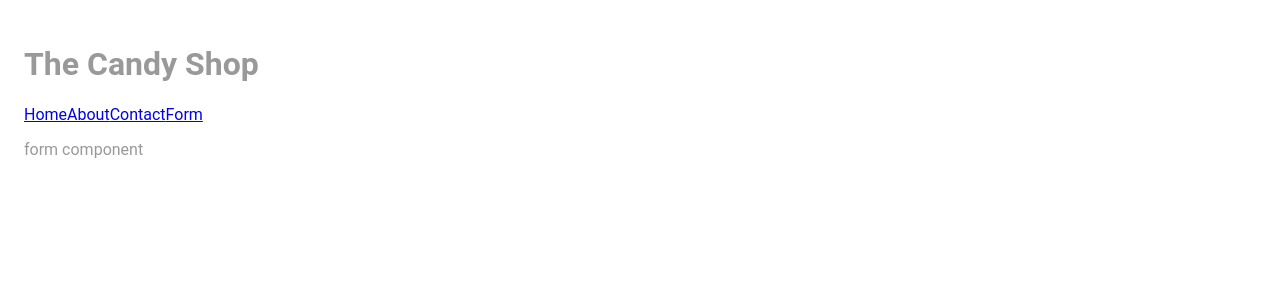
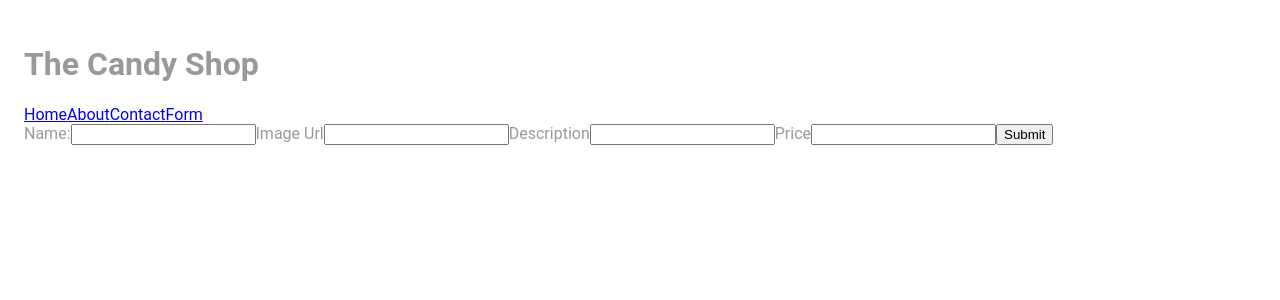
Before and after one commit to joshglam/candyshop, a React app: page /form in a window 1280 px wide. Shown: the top 300 px of the page. Built offline with nearby package versions, Linux system fonts and the light colour scheme; no server answers; the HTML template or start-up script is replaced by a standard one.

Commit message:
completes form

```diff
--- a/db.json
+++ b/db.json
@@ -5,21 +5,21 @@
       "name": "Nerds",
       "image": "https://m.media-amazon.com/images/I/71nBM1T+8QL.jpg",
       "desc": "An American candy launched in 1983, under the brand name Willy Wonka Candy Company. Nerds flavors range from Strawberry, Grape, Orange, Watermelon, and Lemonade",
-        "price": 3.00
+      "price": 3
     },
     {
       "id": 2,
       "name": "Snickers",
       "image": "https://www.snickers.in/sites/g/files/fnmzdf1526/files/migrate-product-files/o0ssfenc1ppyzm9ys6ow.png",
       "desc": "A classic chocolate bar with peanuts, caramel, and nougat, produced by Mars, Inc.",
-        "price": 1.50
+      "price": 1.5
     },
     {
       "id": 3,
       "name": "Skittles",
       "image": "https://www.skittles.com/sites/g/files/fnmzdf586/files/migrate-product-files/bam8afcev37jvz2mfpnk.png",
       "desc": "Colorful fruit-flavored candies produced and marketed by the Wrigley Company (a subsidiary of Mars, Inc.).",
-        "price": 2.00
+      "price": 2
     },
     {
       "id": 4,
@@ -40,7 +40,7 @@
       "name": "M&M's",
       "image": "https://candyfunhouse.com/cdn/shop/products/Candyfunhouse_Mars_m_m_peanut_49g-Side-jpg-1.jpg?v=1679976798",
       "desc": "Colorful button-shaped chocolates produced by Mars, Inc.",
-        "price": 1.00
+      "price": 1
     },
     {
       "id": 7,
@@ -61,15 +61,29 @@
       "name": "Gummy Bears",
       "image": "https://i5.walmartimages.com/seo/Haribo-Goldbears-Original-Gummy-Bears-Bag-14-Oz_8f3f0189-3a81-41ad-a23c-cfaa2087127f.9e1280c437a10ee5655f60673339deec.jpeg?odnHeight=2000&odnWidth=2000&odnBg=FFFFFF",
       "desc": "Chewy, fruit-flavored gummy candies loved by kids and adults alike.",
-        "price": 1.50
+      "price": 1.5
     },
     {
       "id": 10,
       "name": "Hershey's Chocolate Bar",
       "image": "https://static01.nyt.com/images/2013/01/13/magazine/13wmt/13wmt-superJumbo-v3.jpg",
       "desc": "A classic milk chocolate bar manufactured by The Hershey Company.",
-        "price": 2.00
+      "price": 2
+    },
+    {
+      "name": {
+        "name": "test"
+      },
+      "image": {
+        "image": "test"
+      },
+      "desc": {
+        "desc": "tset"
+      },
+      "price": {
+        "price": 1
+      },
+      "id": 11
     }
-
   ]
 }
--- a/src/App.jsx
+++ b/src/App.jsx
@@ -12,7 +12,7 @@ import CandyContainer from './CandyContainer';
 
 function App() {
   const [count, setCount] = useState(0)
-
+  const [candies, setCandies]= useState([])
   return (
     <div>
       <Header />
@@ -24,7 +24,7 @@ function App() {
         </Route>
 
         <Route path="/form">
-          <Form />
+          <Form setCandies={setCandies}/>
         </Route>
 
         <Route path="/contact">
@@ -36,7 +36,7 @@ function App() {
         </Route>
 
         <Route exact path="/">
-          <CandyContainer />
+          <CandyContainer candies={candies} setCandies={setCandies} />
         </Route>
 
       </Switch>
--- a/src/CandyContainer.jsx
+++ b/src/CandyContainer.jsx
@@ -3,8 +3,8 @@ import Search from './Search';
 import CandyCard from "./CandyCard"
 import {useState, useEffect} from "react";
 
-function CandyContainer() {
-    const [candies, setCandies]= useState([])
+function CandyContainer({ candies, setCandies}) {
+
     const [ search, setSearch] = useState('')
 
     useEffect(()=> {
@@ -13,7 +13,7 @@ function CandyContainer() {
         .then(data => setCandies(data))
 
     },[])
-
+console.log(candies)
 
     const filteredCandy = candies.filter((candy) => {
 
--- a/src/Form.jsx
+++ b/src/Form.jsx
@@ -1,5 +1,70 @@
-export default function Form() {
+import { useState } from "react"
+
+export default function Form({ setCandies }) {
+    const [name, setName] = useState("")
+    const [image, setImage] = useState("")
+    const [desc, setDesc] = useState("")
+    const [price, setPrice] = useState(null)
+
+
+    function handleName(e) {
+        setName(e.target.value)
+    }
+
+    function handleImage(e) {
+        setImage(e.target.value)
+    }
+
+    function handleDesc(e) {
+        setDesc(e.target.value)
+    }
+
+    function handlePrice(e) {
+        setPrice(parseInt(e.target.value))
+    }
+
+    function handleSubmit(e) {
+        e.preventDefault()
+        const newCandy = {
+            "name": {name},
+            "image": {image},
+            "desc": {desc},
+            "price": {price}
+          }
+
+          console.log(newCandy)
+          fetch("http://localhost:3000/candies", {
+            method: "POST",
+            headers: {
+                "Content-Type": "application/json"
+            },
+            body: JSON.stringify(newCandy)
+          })
+          .then(resp => resp.json())
+          .then(data => setCandies((prev) =>[...prev, data]))
+    }
+
+
+
+
+
     return (
-        <p>form component</p>
+        <div>
+            <form action="">
+                <label>Name:
+                    <input onChange={handleName} type="text" name="name"></input>
+                </label>
+                <label>Image Url
+                    <input onChange={handleImage} type="text" name="image"></input>
+                </label>
+                <label>Description
+                    <input onChange={handleDesc} type="text" name="desc"></input>
+                </label>
+                <label>Price
+                    <input onChange={handlePrice} type="number" name="price"></input>
+                </label>
+                <button onClick={handleSubmit} type="submit">Submit</button>
+            </form>
+        </div>
     )
 }
```
Lines whose indentation alone changed are shown as unchanged.
